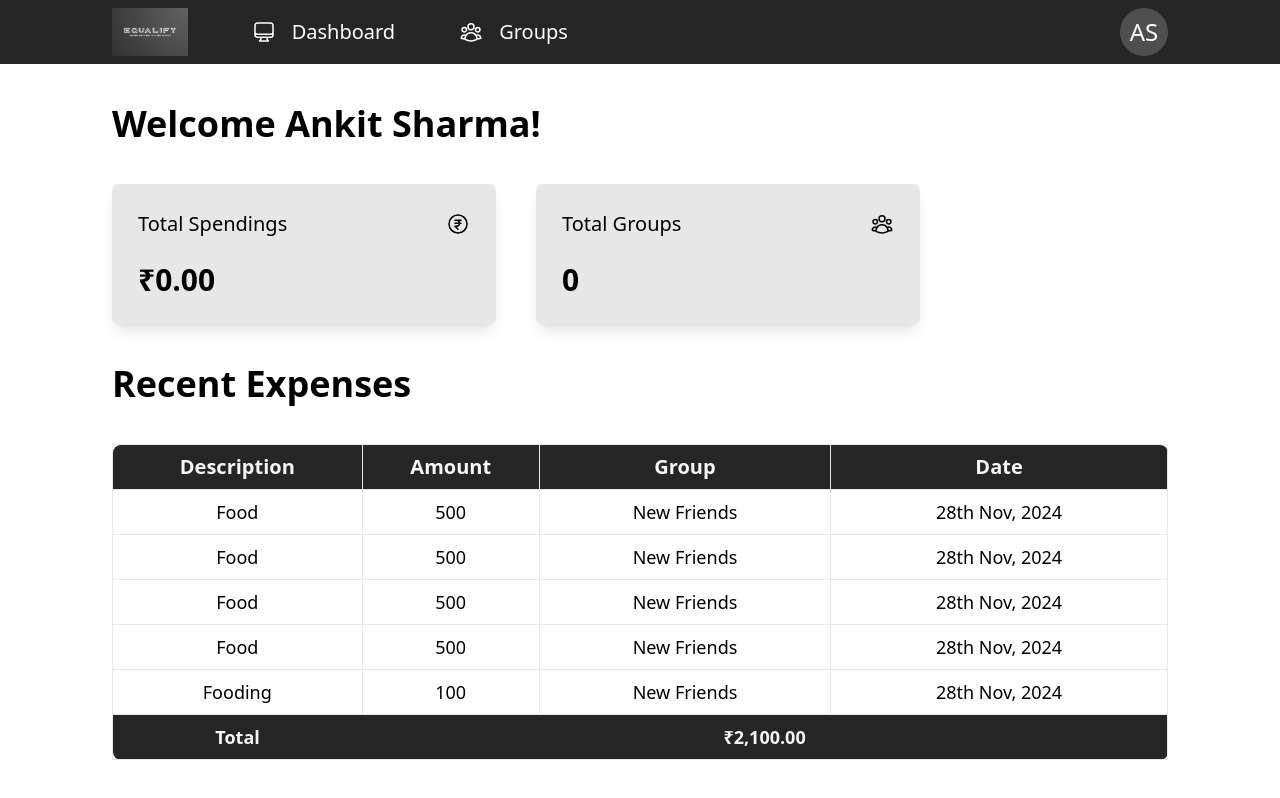
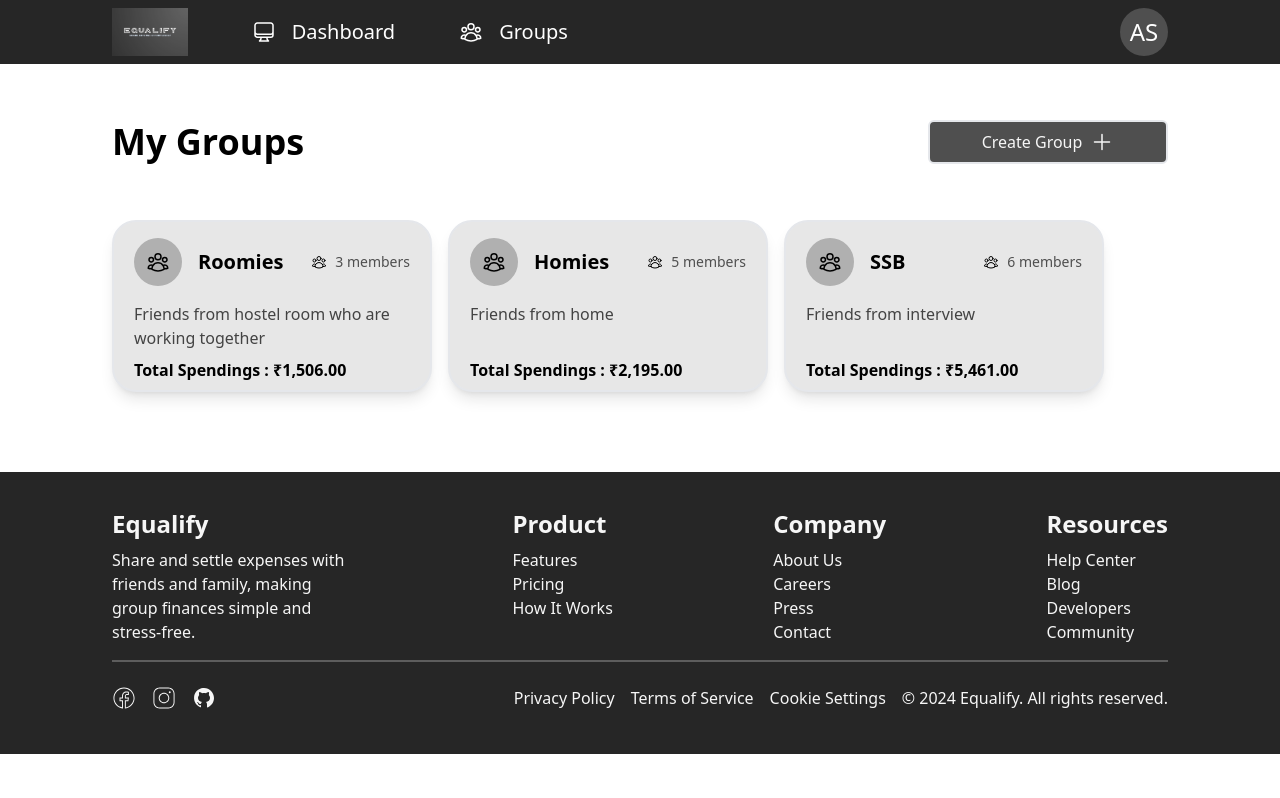
Before and after one commit to pshri5/Equalify, a React (Vite) app in the folder frontend/: page / in a window 1280 px wide. Built offline with nearby package versions, Linux system fonts and the light colour scheme.

Commit message:
Group Card components

```diff
--- a/frontend/src/App.jsx
+++ b/frontend/src/App.jsx
@@ -3,13 +3,35 @@ import { Avatar } from './ui/components/Avatar';
 import { Footer } from './ui/components/Footer';
 import { Header } from './ui/components/Header';
 import { DashboardPage } from './ui/pages/DashboardPage';
+import { GroupPage } from './ui/pages/GroupPage';
+
+const groupList = [
+    {
+      name : "Roomies",
+      description : "Friends from hostel room who are working together",
+      members : 3,
+      spending : 1506
+    },
+    {
+      name : "Homies",
+      description : "Friends from home",
+      members : 5,
+      spending : 2195
+    },
+    {
+      name : "SSB",
+      description : "Friends from interview",
+      members : 6,
+      spending : 5461
+    },
+  ]
 
 function App() {
   return (
     <>
       <div className='flex justify-center h-screen'>
         <div>
-          <DashboardPage />
+          <GroupPage groupList={groupList} />
         </div>
       </div>
     </>
--- a/frontend/src/ui/components/Card.jsx
+++ b/frontend/src/ui/components/Card.jsx
@@ -1,5 +1,5 @@
 
-const defaultStyles = 'border-2 px-12 py-12 rounded-3xl bg-brand-100 shadow-lg';
+const defaultStyles = 'border-2 px-12 py-12 rounded-3xl bg-brand-100 shadow-lg h-full';
 
 export const Card = (props)=>{
     return <div className={`
--- a/frontend/src/ui/components/ExpenseTable.jsx
+++ b/frontend/src/ui/components/ExpenseTable.jsx
@@ -3,6 +3,7 @@ export const ExpenseTable = (props) => {
     const expenseData = props?.expenseData;
     const totalAmount = expenseData?.reduce((sum, item) => sum + item.amount, 0);
     return <>
+        <div className="text-4xl font-bold mb-10">Recent Expenses</div>
         {expenseData ? <table className="table-auto border-collapse border w-full">
                     <thead  className="text-lg md:text-xl">
                         <tr>
--- a/frontend/src/ui/components/Footer.jsx
+++ b/frontend/src/ui/components/Footer.jsx
@@ -8,8 +8,8 @@ const gernericStyles = "px-10 md:px-16 lg:px-28";
 
 export const Footer = ()=>{
     return <>
-        <footer className={`${gernericStyles} pt-10 bg-brand-950 text-brand-50 max-h-fit`}>
-            <div className="flex flex-col gap-5 md:flex-row justify-between flex-wrap mb-4">
+        <footer className={`${gernericStyles} py-5 bg-brand-950 text-brand-50 max-h-fit`}>
+            <div className="flex flex-col gap-5 md:flex-row justify-between flex-wrap my-4">
                 <FooterSection className="w-full md:max-w-60" title="Equalify">
                     <p>Share and settle expenses with friends and family, making group finances simple and stress-free.</p>
                 </FooterSection>
--- /dev/null
+++ b/frontend/src/ui/components/GroupCard.jsx
@@ -0,0 +1,26 @@
+import { GroupIcon } from "../icons/GroupIcon"
+import { Card } from "./Card"
+
+export const GroupCard = (props) => {
+    return <div className="w-80 h-full">
+        <Card className="px-5 pt-4 pb-10 relative">
+            <div className="mb-4 flex justify-between items-center">
+                <div className="flex gap-4 items-center">
+                    <div className="rounded-full bg-brand-300 w-12 h-12 flex items-center justify-center">
+                        <GroupIcon />
+                    </div>
+                    <div className="text-xl font-bold">{props.name}</div>
+                </div>
+                <div className="flex gap-2 items-center">
+                    <GroupIcon size="sm" />
+                    <div className="text-sm text-brand-700">{props.members} members</div>
+                </div>
+            </div>
+            <div className="text-brand-800">{props.description}</div>
+            <div className="font-bold absolute bottom-2">Total Spendings : {Intl.NumberFormat("en-IN", {
+                            style: "currency",
+                            currency: "INR",
+                            }).format(props.spending)}</div>
+        </Card>
+    </div>
+}
--- a/frontend/src/ui/components/Header.jsx
+++ b/frontend/src/ui/components/Header.jsx
@@ -4,15 +4,16 @@ import { GroupIcon } from "../icons/GroupIcon"
 import { Avatar } from "./Avatar"
 
 
-const gernericStyles = "px-10 md:px-16 lg:px-28";
+const gernericStyles = "z-50 px-10 md:px-16 lg:px-28";
 
 export const Header = (props) => {
     const [initials,setInitials] = useState("")
     useEffect(()=>{
         const value = props.name.split(" ").map((word)=> word.charAt(0))
-.slice(0,2).join("");
+                        .slice(0,2).join("");
         setInitials(value);
-});
+    });
+
     return <header className={`${gernericStyles} flex justify-between items-center md:w-screen h-16 bg-brand-950 sticky top-0 text-white`}>
         <div className="flex gap-10 md:gap-12 lg:gap-16 items-center  text-xl">
             <img src="../../public/EqualifyLogo.png" className="h-12" />
--- /dev/null
+++ b/frontend/src/ui/icons/AddIcon.jsx
@@ -0,0 +1,14 @@
+const sizeStyle = {
+    'sm' : 'w-4',
+    'md' : 'w-4',
+    'lg' : 'w-6'
+}
+
+
+export const AddIcon = (props)=>{
+    return <>
+        <svg className="w-6" xmlns="http://www.w3.org/2000/svg" fill="none" viewBox="0 0 24 24" strokeWidth="1.5" stroke="currentColor">
+            <path strokeLinecap="round" strokeLinejoin="round" d="M12 4.5v15m7.5-7.5h-15" />
+        </svg>
+    </>
+}
--- a/frontend/src/ui/pages/DashboardPage.jsx
+++ b/frontend/src/ui/pages/DashboardPage.jsx
@@ -68,12 +68,10 @@ export const DashboardPage = () => {
                     <div className="mt-6 text-3xl font-bold">{groupCount}</div>
                 </Card>
             </div>
-            <div className="text-4xl font-bold mb-10">Recent Expenses</div>
             <div className="w-full">
                 <ExpenseTable expenseData={recentExpenses} />
             </div>
         </div>
-
         <Footer />
     </div>
 }
--- a/frontend/src/ui/pages/GroupPage.jsx
+++ b/frontend/src/ui/pages/GroupPage.jsx
@@ -1,3 +1,38 @@
-export const GroupPage = () => {
+import { useEffect, useState } from "react";
+import { Button } from "../components/Button";
+import { Footer } from "../components/Footer"
+import { Header } from "../components/Header"
+import { AddIcon } from "../icons/AddIcon";
+import { GroupCard } from "../components/GroupCard";
 
+const gernericStyles = "px-10 md:px-16 lg:px-28 py-10";
+
+export const GroupPage = (props) => {
+    const [isMobile, setIsMobile] = useState(window.innerWidth < 768);
+    useEffect(() => {
+        const handleResize = () => setIsMobile(window.innerWidth < 768);
+        window.addEventListener('resize', handleResize);
+
+        return () => window.removeEventListener('resize', handleResize);
+    }, []);
+
+    const createGroupLabel = isMobile ? "" : "Create Group"
+
+    return <>
+        <Header name="Ankit Sharma" />
+        <div className={gernericStyles}>
+            <div className="flex justify-between align-middle flex-wrap">
+                <div className="text-4xl font-bold flex items-center">My Groups</div>
+                <Button size="sm" label={createGroupLabel} endIcon={<AddIcon />} />
+            </div>
+            <div className="my-10 flex gap-4 flex-wrap">
+                {props.groupList.map((group,idx) => (
+                    <div key={idx}>
+                        <GroupCard name={group.name} description={group.description} members={group.members} spending={group.spending} />
+                    </div>
+                ))}
+            </div>
+        </div>
+        <Footer />
+    </>
 }
```
